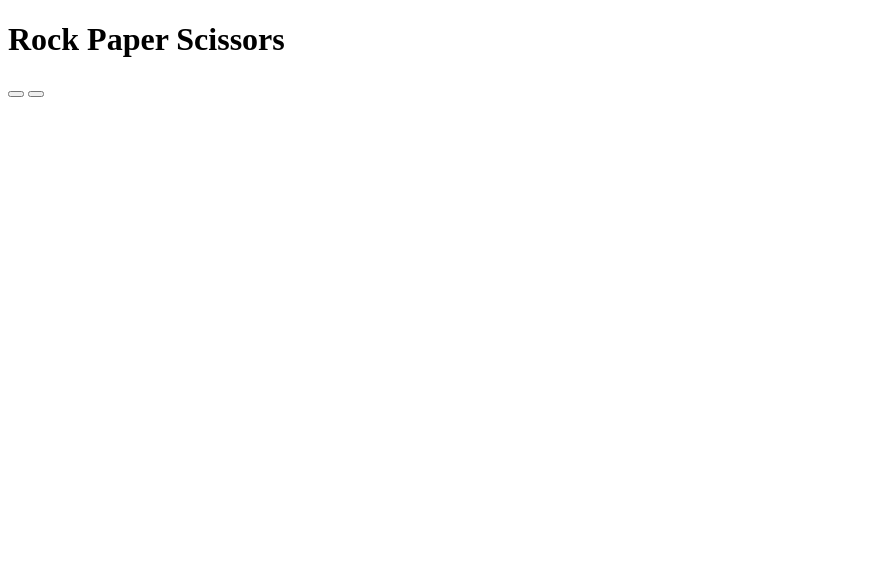
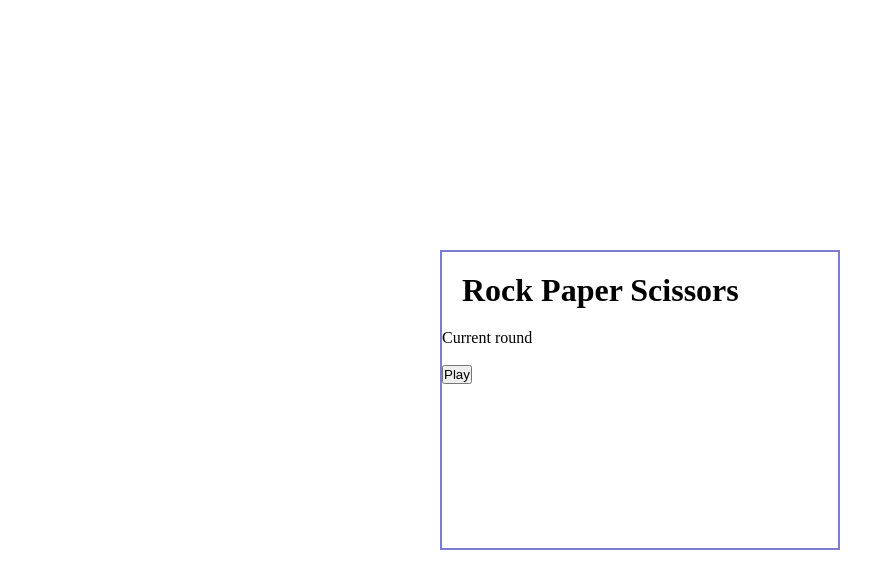
Before and after one commit to Adrian030304/rock-paper-scissors, a plain HTML site: page index.html in a window 1280 px wide. Shown: the whole page, without its empty margins (0-895 px from the left). Drawn offline with Linux system fonts and the light colour scheme.

Commit message:
improving the overall content

```diff
--- a/index.html
+++ b/index.html
@@ -3,19 +3,23 @@
 <head>
     <meta charset="UTF-8">
     <meta name="viewport" content="width=device-width, initial-scale=1.0">
-    <title>Document</title>
-    <style href = "stylesheet" src=""></style>
+    <title>RPS</title>
+    <link rel="stylesheet" href="styles.css"></link>
 </head>
 <body>
-    <script src ="/rockpaperscissors.js"></script>
-    <h1>Rock Paper Scissors</h1>
+
+    <div class="container">
+        <h1>Rock Paper Scissors</h1>
     <div>
-        <p></p>
+        <p>Current round</p>
+        <br>
     </div>
     <div>
-        <button></button>
-        <button></button>
+        <button class="play-button">Play</button>
+    </div>
     </div>
 
+
+<script src ="/rockpaperscissors.js"></script>
 </body>
 </html>
--- a/styles.css
+++ b/styles.css
@@ -0,0 +1,23 @@
+*{
+    margin: 0;
+    padding: 0;
+    box-sizing: border-box;
+}
+
+body{
+    display: flex;
+    align-items: center;
+    justify-content: center;
+    height: 100vh;
+    flex-direction: column;
+
+}
+.container{
+    height: 300px;
+    width: 400px;
+    border: 2px solid rgb(124, 124, 211);
+
+}
+h1{
+    padding: 20px;
+}
```
